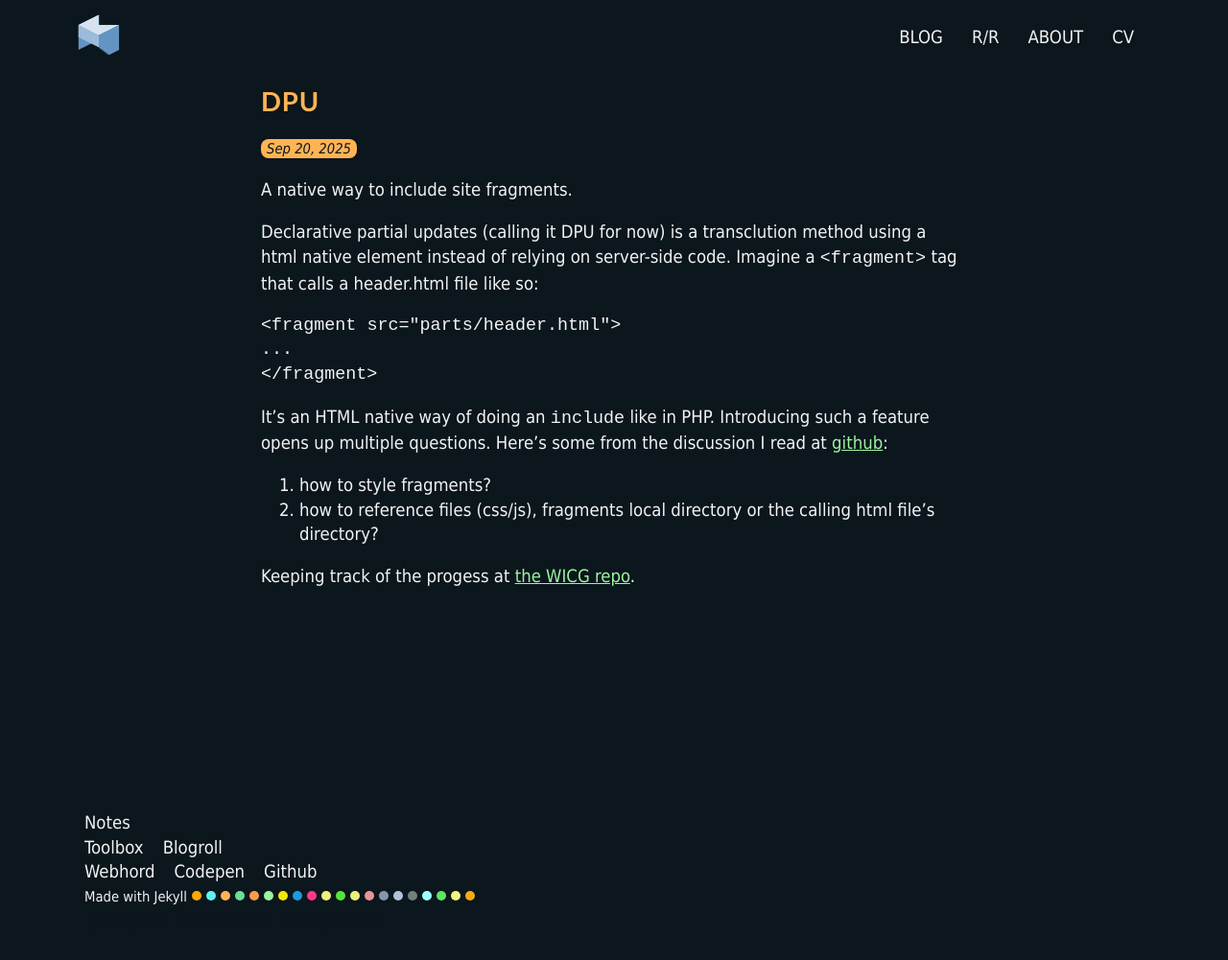
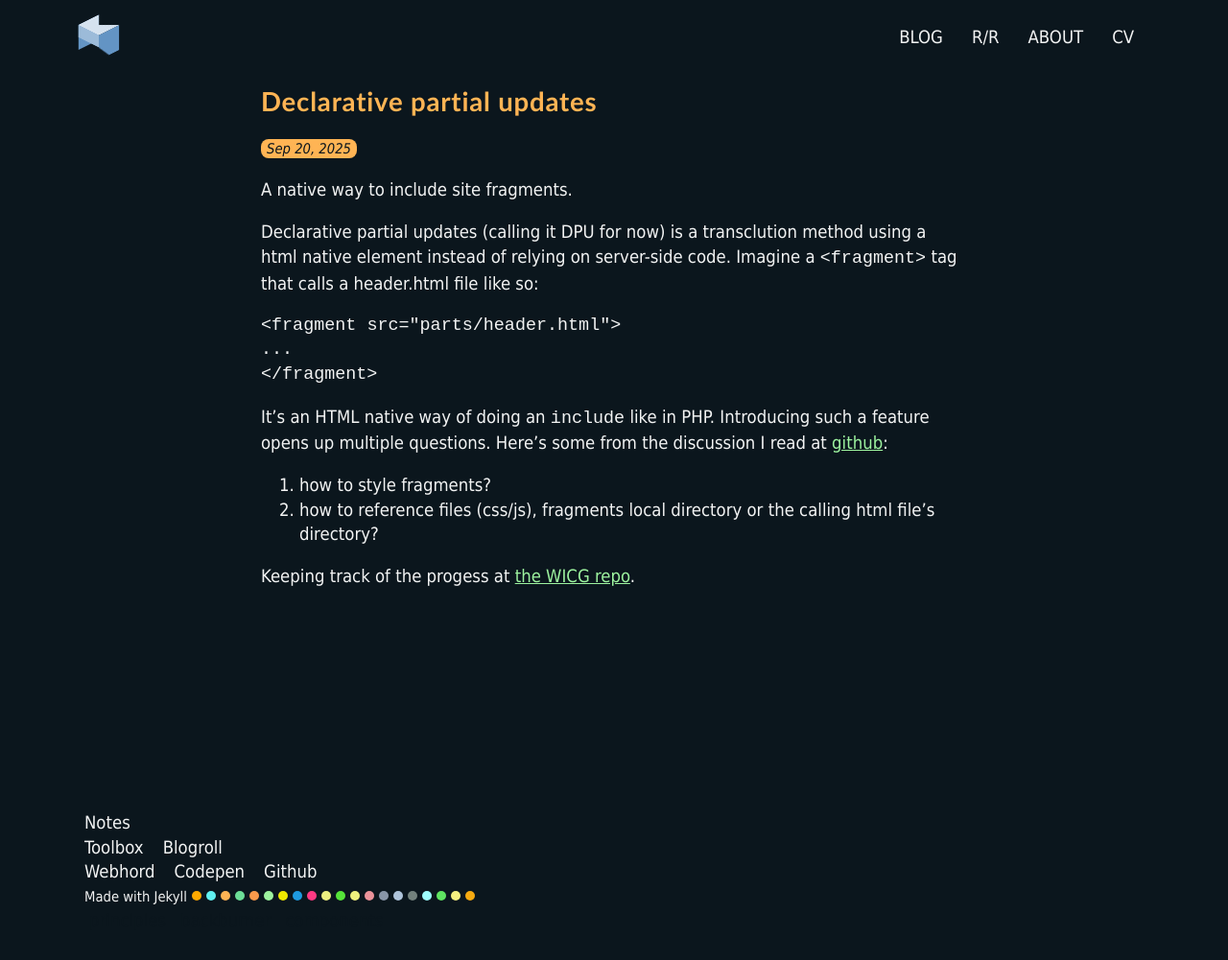
Before and after one commit to mpdagang/mpdagang.github.io, a Jekyll site: the page built from _posts/notes/2025-09-20-sn-6.md, in a window 1280 px wide. Shown: the whole page at 96% size. Built offline with Jekyll 4.4.1, drawn with Linux system fonts in a browser that asks for light colours.

Commit message:
note title adjustment

```diff
--- a/_posts/notes/2025-09-20-sn-6.md
+++ b/_posts/notes/2025-09-20-sn-6.md
@@ -1,5 +1,5 @@
 ---
-title: DPU
+title: Declarative partial updates
 category: notes
 permalink: /notes/6
 ---
```
